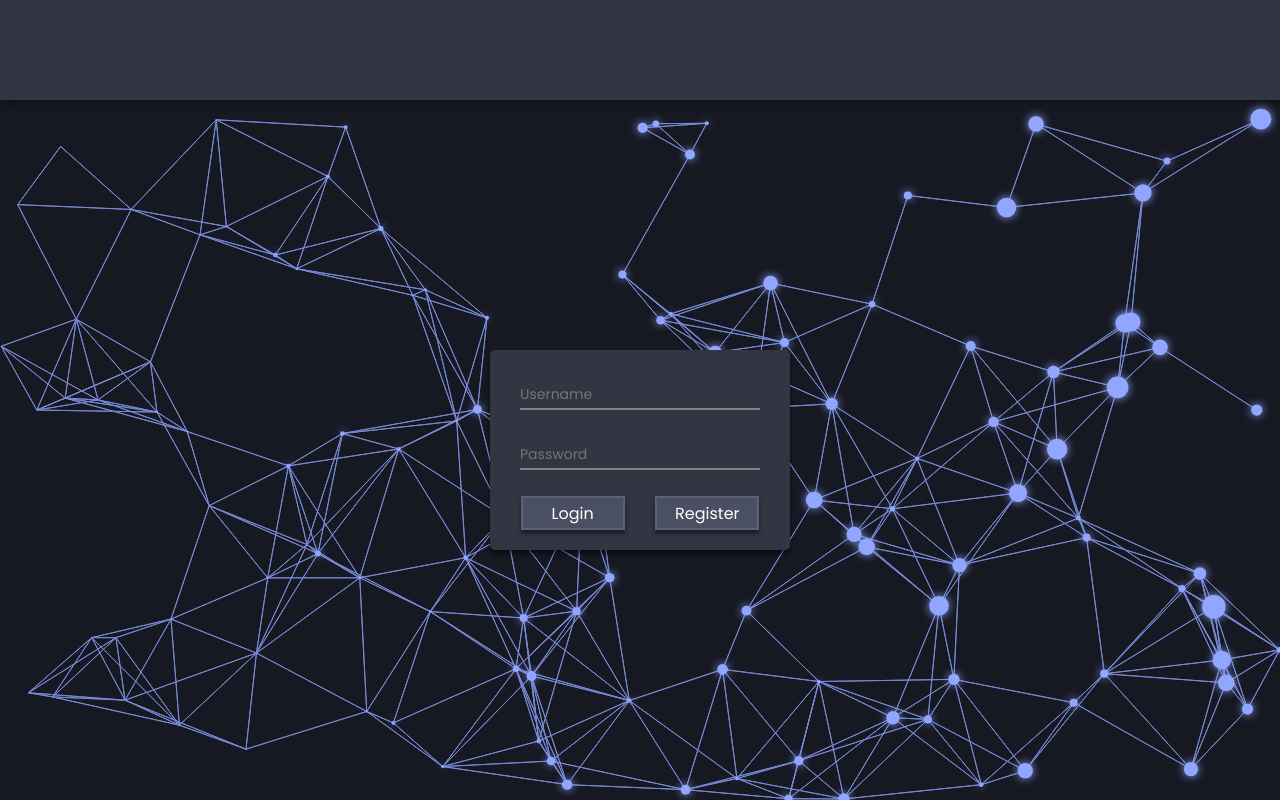
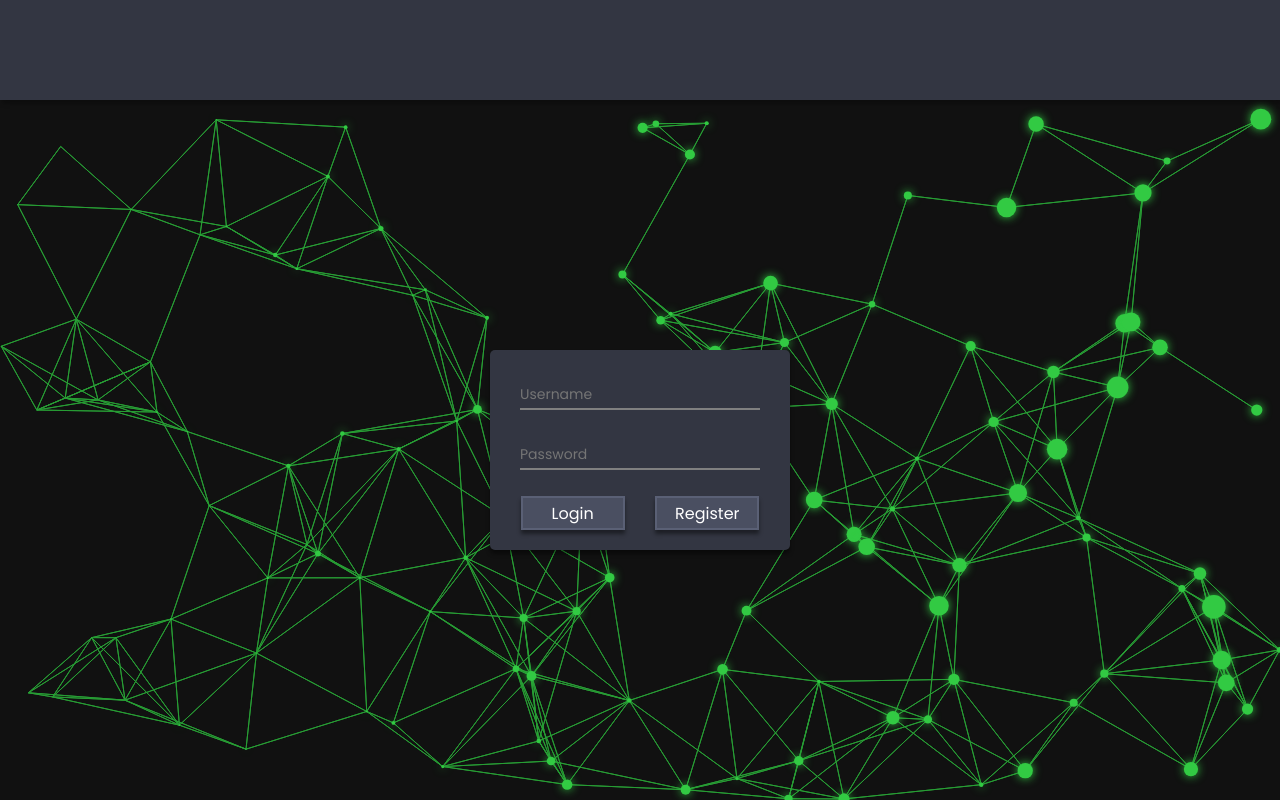
Before and after one commit to IceZin/Nucleon, a website: page login/login.html in a window 1280 px wide. Drawn offline with Linux system fonts and the light colour scheme; files that its build step writes are made by us from their sources.

Commit message:
Changed Color

```diff
--- a/login/login.css
+++ b/login/login.css
@@ -11,7 +11,7 @@ h1, li, a, button, input, span {
 }
 
 body {
-    background-color: #161822;
+    background-color: #111111;
     /*background: linear-gradient(#0f1015, #202128, #0f1015);*/
 
     overflow: hidden;
--- a/login/login.js
+++ b/login/login.js
@@ -22,8 +22,8 @@ class Particle {
         this.draw = () => {
             ctx.beginPath();
             ctx.arc(x, y, this.a_sz, 0, Math.PI * 2, false);
-            ctx.fillStyle = "#91a7ff";
-            ctx.shadowColor = "#91a7ff";
+            ctx.fillStyle = "#32ca43";
+            ctx.shadowColor = "#32ca43";
             ctx.shadowBlur = 10;
             ctx.fill();
 
@@ -45,7 +45,7 @@ function connectParticles(particle, particles) {
         let distance = Math.sqrt((particle.x - particles[i].x) ** 2 + (particle.y - particles[i].y) ** 2)
 
         if (distance <= 140) {
-            ctx.strokeStyle = "#7789d3";
+            ctx.strokeStyle = "#289E35";
             ctx.lineWidth = 1;
             ctx.beginPath();
             ctx.moveTo(particle.x, particle.y);
```
